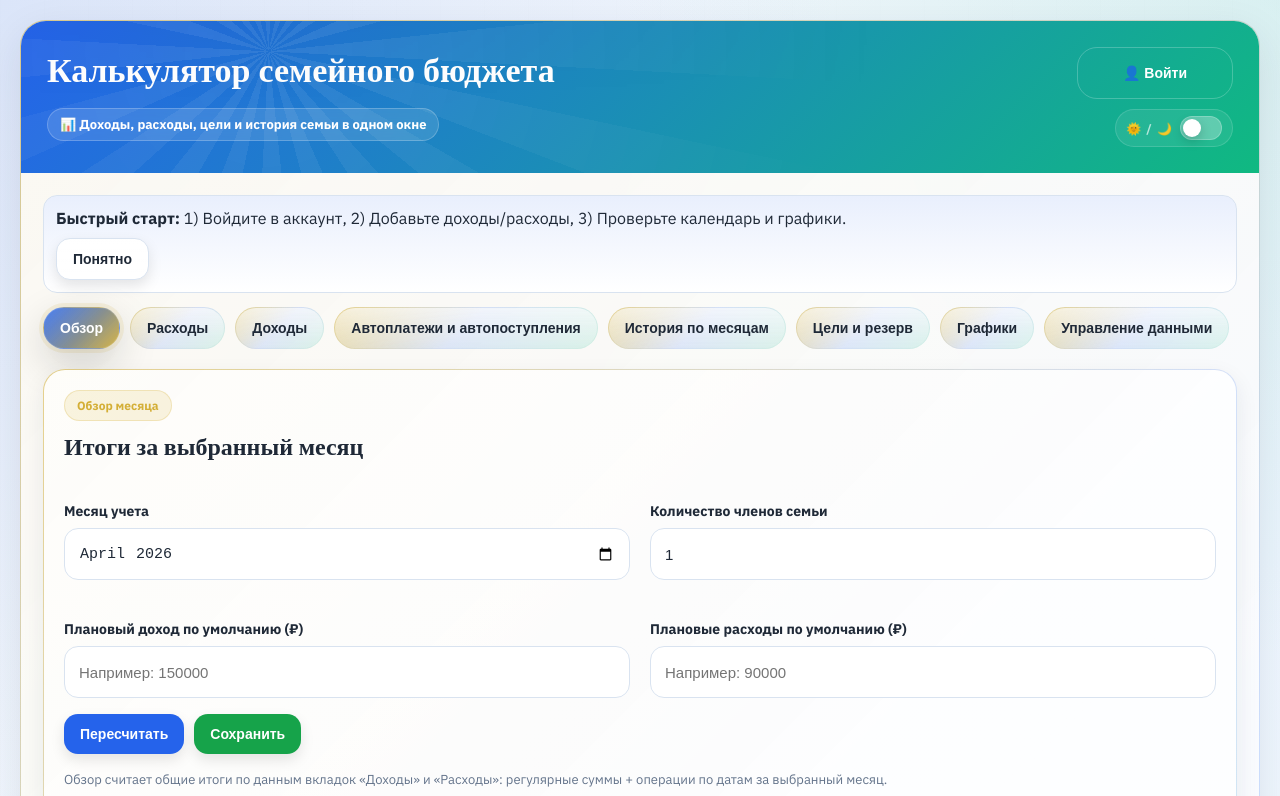
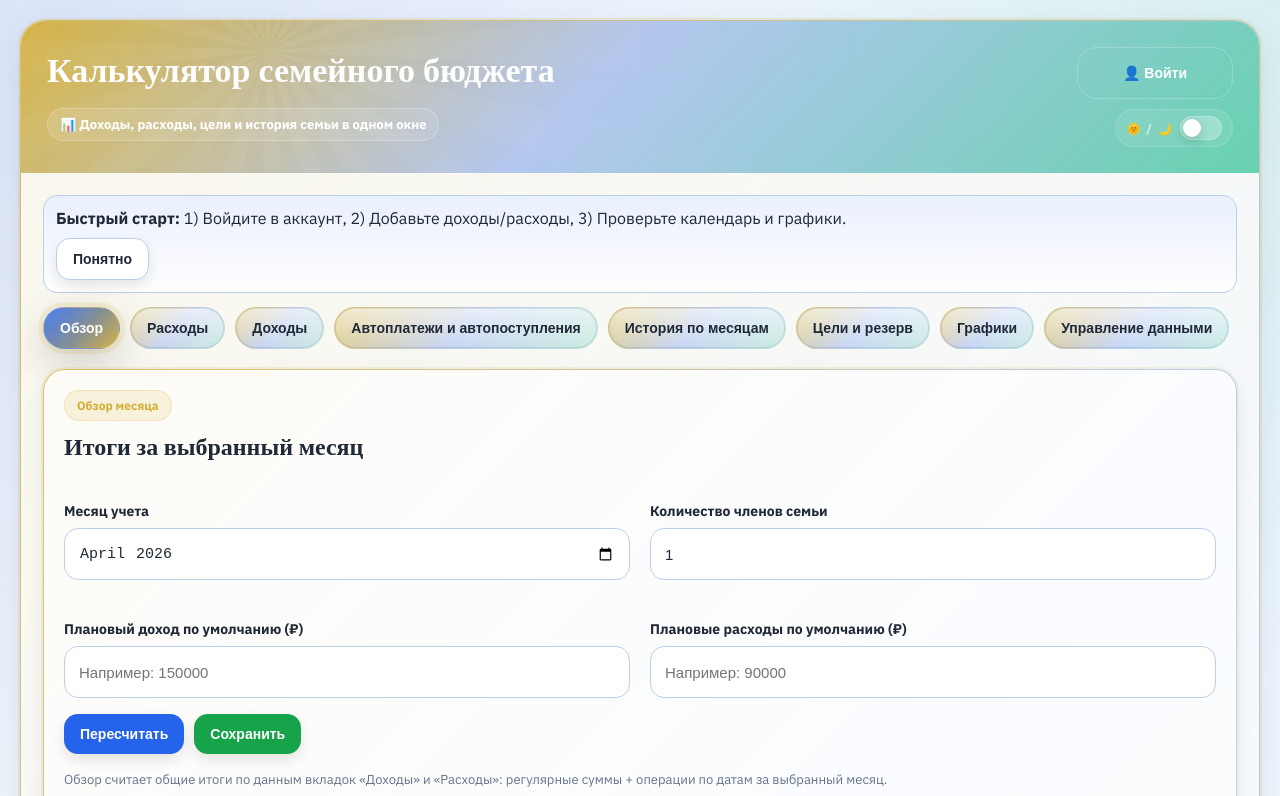
Before and after one commit to MaxFromBWS/Family_Budget_Calculator, a website: page index.html in a window 1280 px wide. Shown: the top 796 px of the page. Drawn offline with nearby package versions, Linux system fonts and the light colour scheme.

Commit message:
Update styles.css

```diff
--- a/styles.css
+++ b/styles.css
@@ -9,7 +9,7 @@
       --panel: rgba(255, 255, 255, 0.88);
       --text: #1f2937;
       --text-soft: #64748b;
-      --border: #d9e3f0;
+      --border: #bccfe9;
       --primary: #2563eb;
       --primary-hover: #1d4ed8;
       --success: #16a34a;
@@ -30,7 +30,14 @@
       --accent-6: #06b6d4;
       --accent-7: #ec4899;
       --glow: rgba(37, 99, 235, 0.16);
-      --hero-gradient: linear-gradient(135deg, #2563eb, #10b981);
+      /* Верхняя шапка: теплая ар-деко гамма под золото/акценты проекта */
+      --hero-gradient: linear-gradient(
+        135deg,
+        rgba(212, 175, 55, 0.90) 0%,
+        rgba(37, 99, 235, 0.33) 46%,
+        rgba(16, 185, 129, 0.62) 100%
+      );
+      --hero-ornament-opacity: 0.26;
       --page-gradient:
         radial-gradient(circle at top left, rgba(37,99,235,0.12), transparent 28%),
         radial-gradient(circle at top right, rgba(16,185,129,0.10), transparent 22%),
@@ -41,9 +48,9 @@
       --gold-soft: rgba(212,175,55,0.18);
       --border-gradient: linear-gradient(
         135deg,
-        rgba(212,175,55,0.55),
-        rgba(37,99,235,0.18),
-        rgba(16,185,129,0.18)
+        rgba(212,175,55,0.78),
+        rgba(37,99,235,0.30),
+        rgba(16,185,129,0.26)
       );
 
       --font-display: "Cormorant Garamond", serif;
@@ -65,7 +72,7 @@
       --panel: rgba(16, 25, 44, 0.84);
       --text: #e5edf8;
       --text-soft: #9fb0c6;
-      --border: #22304a;
+      --border: #2c3f60;
       --primary: #60a5fa;
       --primary-hover: #3b82f6;
       --success: #22c55e;
@@ -86,7 +93,14 @@
       --accent-6: #22d3ee;
       --accent-7: #f472b6;
       --glow: rgba(96, 165, 250, 0.20);
-      --hero-gradient: linear-gradient(135deg, #1d4ed8, #059669);
+      /* Тёмная тема: мягче и темнее, чтобы контрастный белый текст не терялся */
+      --hero-gradient: linear-gradient(
+        135deg,
+        rgba(245, 208, 111, 0.24) 0%,
+        rgba(96, 165, 250, 0.26) 48%,
+        rgba(34, 211, 238, 0.18) 100%
+      );
+      --hero-ornament-opacity: 0.34;
       --page-gradient:
         radial-gradient(circle at top left, rgba(37,99,235,0.18), transparent 24%),
         radial-gradient(circle at top right, rgba(16,185,129,0.14), transparent 18%),
@@ -96,9 +110,9 @@
       --gold-soft: rgba(245,208,111,0.22);
       --border-gradient: linear-gradient(
         135deg,
-        rgba(245,208,111,0.46),
-        rgba(96,165,250,0.18),
-        rgba(34,211,238,0.14)
+        rgba(245,208,111,0.70),
+        rgba(96,165,250,0.32),
+        rgba(34,211,238,0.24)
       );
 
       --text-secondary: #9aa6bd;
@@ -172,7 +186,7 @@
       background-color: transparent;
       border: 1px solid transparent;
       border-radius: 26px;
-      box-shadow: var(--shadow);
+      box-shadow: var(--shadow), 0 0 0 2px rgba(212,175,55,0.16), inset 0 0 0 1px rgba(255,255,255,0.26);
       overflow: hidden;
       backdrop-filter: blur(14px);
       -webkit-backdrop-filter: blur(14px);
@@ -196,7 +210,7 @@
       background-image:
         repeating-conic-gradient(from 210deg at 20% 20%, rgba(255,255,255,0.22) 0 9deg, transparent 9deg 18deg),
         linear-gradient(180deg, rgba(0,0,0,0.10), transparent 55%);
-      opacity: 0.35;
+      opacity: var(--hero-ornament-opacity);
       mask-image: radial-gradient(circle at 20% 20%, rgba(0,0,0,1), rgba(0,0,0,0) 62%);
     }
 
@@ -365,12 +379,20 @@
       background-color: transparent;
       border: 1px solid transparent;
       border-radius: 22px;
-      box-shadow: var(--shadow-soft);
+      box-shadow: var(--shadow-soft), 0 0 0 2px rgba(212,175,55,0.12), inset 0 0 0 1px rgba(255,255,255,0.22);
       padding: 20px;
       margin-bottom: 20px;
       background-image: linear-gradient(var(--card-bg), var(--card-bg)), var(--border-gradient);
       background-origin: border-box;
       background-clip: padding-box, border-box;
+    }
+
+    body[data-theme="dark"] .shell {
+      box-shadow: var(--shadow), 0 0 0 2px rgba(245,208,111,0.14), inset 0 0 0 1px rgba(96,165,250,0.18);
+    }
+
+    body[data-theme="dark"] .card {
+      box-shadow: var(--shadow-soft), 0 0 0 2px rgba(245,208,111,0.10), inset 0 0 0 1px rgba(96,165,250,0.16);
     }
 
     .card h2 {
@@ -699,7 +721,7 @@
       background-clip: padding-box, border-box;
       color: var(--text);
       font-weight: 800;
-      box-shadow: none;
+      box-shadow: inset 0 0 0 1px rgba(34, 46, 70, 0.10);
     }
 
     .tab-btn.active {
@@ -708,7 +730,15 @@
         linear-gradient(135deg, var(--primary), rgba(212,175,55,0.92));
       color: #fff;
       border-color: rgba(255,255,255,0.14);
-      box-shadow: 0 14px 40px rgba(0,0,0,0.18), 0 0 0 4px rgba(212,175,55,0.12);
+      box-shadow: 0 14px 40px rgba(0,0,0,0.18), 0 0 0 5px rgba(212,175,55,0.14);
+    }
+
+    body[data-theme="dark"] .tab-btn {
+      box-shadow: inset 0 0 0 1px rgba(245,208,111,0.18);
+    }
+
+    body[data-theme="dark"] .tab-btn.active {
+      box-shadow: 0 14px 40px rgba(0,0,0,0.35), 0 0 0 5px rgba(245,208,111,0.16);
     }
 
     .tab-panel {
```
